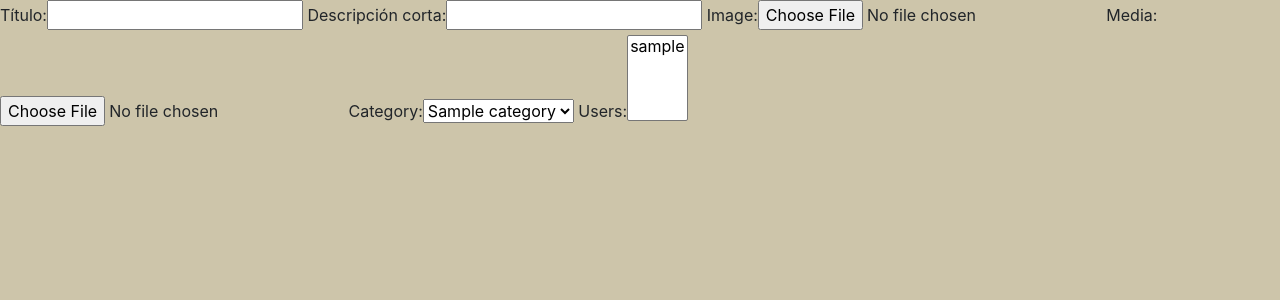
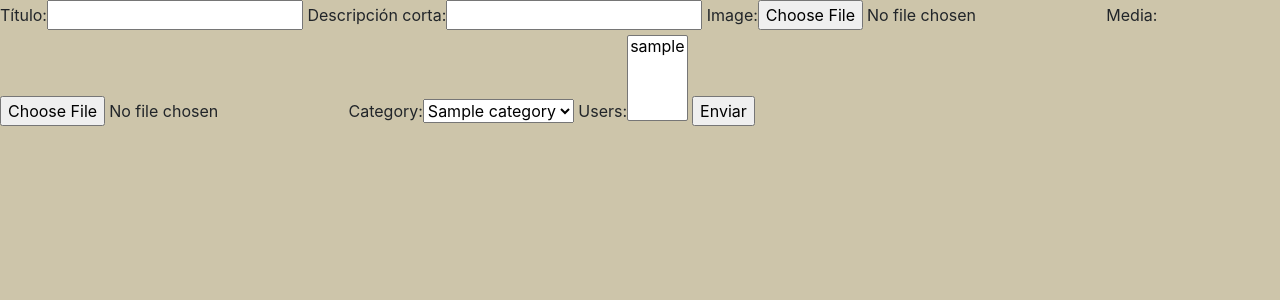
Before and after one commit to marcoscastillo92/Backend_DGP_Python, a Django app: template asociacion_vale/templates/tutors/task-detail.html in a window 1280 px wide. Shown: the part 66-366 px from the top of the page. Run offline with Django 3.2, Linux system fonts and the light colour scheme; the template is opened without the code that fills it: values that come from a table or form of the project are taken from there, others are empty; tables that the repository leaves empty hold one stand-in row (values such as "Sample post"); some libraries are stand-ins or nearby versions.

Commit message:
Botón enviar

```diff
--- a/asociacion_vale/templates/tutors/task-detail.html
+++ b/asociacion_vale/templates/tutors/task-detail.html
@@ -1,6 +1,9 @@
 {% extends  "tutors/tutors.html" %}
 {% load static %}
 {% block main %}
+    <form action="{% url 'tutorTasksEdit' id=task.id %}" method="post">
     {% csrf_token %}
     {{ form }}
+    <input type="submit" value="Enviar">
+</form>
 {% endblock %}
```
